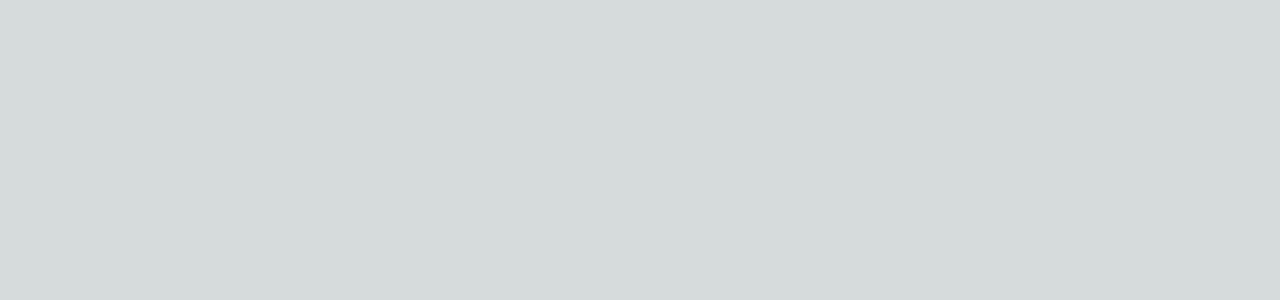
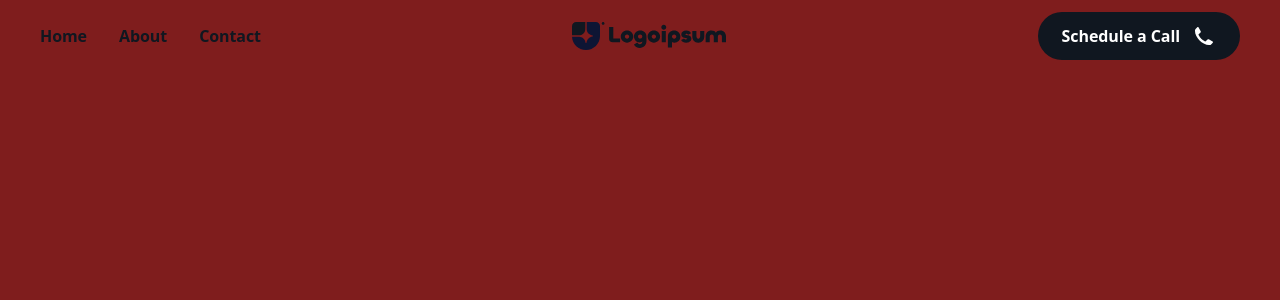
Before and after one commit to ahmid7/roof-crafter, a Next.js app: page / in a window 1280 px wide. Shown: the top 300 px of the page. Built offline with nearby package versions, Linux system fonts and the light colour scheme.

Commit message:
implemented the header

```diff
--- /dev/null
+++ b/app/components/Header.tsx
@@ -0,0 +1,40 @@
+import React from 'react'
+import Link from 'next/link'
+import Image from 'next/image'
+
+
+function Header() {
+  return (
+    <header className='between container-spacing absolute top-0 left-0 w-full py-3'>
+      <nav>
+        <ul className='between gap-x-8 text-mirage-black leading-6 text-base -tracking-[0.08px] '>
+          <li>Home</li>
+          <li>About</li>
+          <li>Contact</li>
+        </ul>
+      </nav>
+
+      <div>
+        <Image
+          alt='company-logo'
+          src="/CompanyLogo.svg"
+          width={154}
+          height={28}
+          objectFit='cover'
+        />
+      </div>
+
+      <button className='py-3 px-6 leading-6 gap-x-3 text-base between -tracking-[0.08px] bg-mirage-black text-white rounded-[32px]'>
+        <span className=''>Schedule a Call</span>
+        <Image
+          src="/Phone.svg"
+          width={24}
+          height={24}
+          alt='phone-icon'
+        />
+      </button>
+    </header>
+  )
+}
+
+export default Header
--- a/app/globals.css
+++ b/app/globals.css
@@ -1,33 +1,17 @@
 @tailwind base;
 @tailwind components;
 @tailwind utilities;
-
-:root {
-  --foreground-rgb: 0, 0, 0;
-  --background-start-rgb: 214, 219, 220;
-  --background-end-rgb: 255, 255, 255;
-}
-
-@media (prefers-color-scheme: dark) {
-  :root {
-    --foreground-rgb: 255, 255, 255;
-    --background-start-rgb: 0, 0, 0;
-    --background-end-rgb: 0, 0, 0;
-  }
-}
-
-body {
-  color: rgb(var(--foreground-rgb));
-  background: linear-gradient(
-      to bottom,
-      transparent,
-      rgb(var(--background-end-rgb))
-    )
-    rgb(var(--background-start-rgb));
-}
 
 @layer utilities {
   .text-balance {
     text-wrap: balance;
   }
+
+  .between {
+    @apply flex items-center justify-between
+  }
 }
+
+.container-spacing {
+  @apply mx-auto px-10;
+}
--- a/app/layout.tsx
+++ b/app/layout.tsx
@@ -31,7 +31,7 @@ export default function RootLayout({
 }>) {
   return (
     <html lang="en">
-      <body className={`${ neueMontreal.variable }`}>{children}</body>
+      <body className={`bg-red-900 h-screen w-screen ${ neueMontreal.variable }`}>{children}</body>
     </html>
   );
 }
--- a/app/page.tsx
+++ b/app/page.tsx
@@ -1,9 +1,11 @@
+import Header from "./components/Header";
+
 
 export default function Home() {
 
   return (
-    <main className="">
-
+    <main className="font-bold text-3xl">
+      <Header />
     </main>
   );
 }
--- a/tailwind.config.ts
+++ b/tailwind.config.ts
@@ -15,7 +15,7 @@ const config: Config = {
       },
       colors: {
         'gray-1': '#333333',
-        'mirage-black': '#101720♠'
+        'mirage-black': '#101720'
       },
       fontFamily: {
         neue: ['var(--font-neue)']
```
Also changed, not shown: public/CompanyLogo.svg (added), public/Phone.svg (added).
